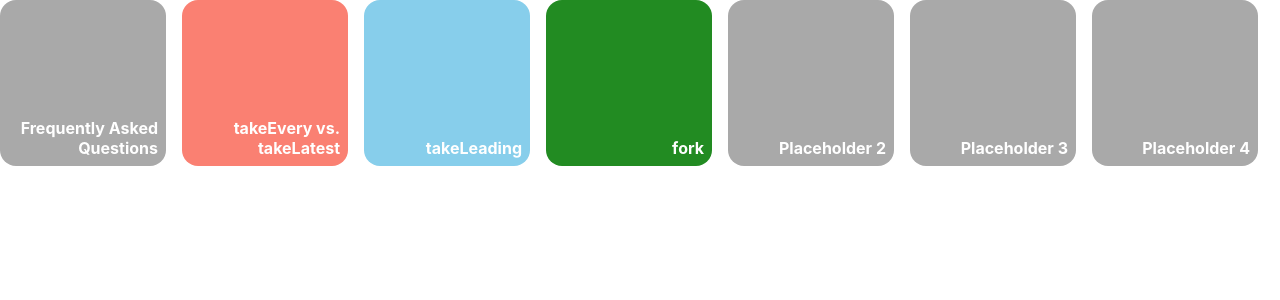
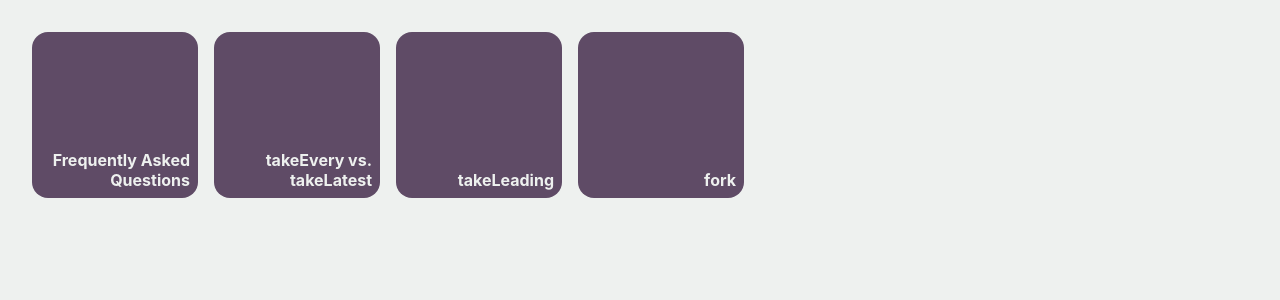
Before and after one commit to andradnl/redux-saga-playground, a React (Create React App) app: page / in a window 1280 px wide. Shown: the top 300 px of the page. Built offline with nearby package versions, Linux system fonts and the light colour scheme.

Commit message:
Move the majority of styles into App.css

```diff
--- a/src/App.css
+++ b/src/App.css
@@ -1,7 +1,91 @@
+:root {
+  --color-blue-light: cornflowerblue;
+  --color-blue-dark: rgb(69, 127, 236);
+  --color-purple-light: rgb(95, 75, 102);
+  --color-purple-dark: rgb(44, 19, 32);
+  --color-grey-light: rgb(238, 241, 239);
+  --color-grey-dark: rgb(186, 179, 189);
+}
+
+a {
+  text-decoration: none;
+  color: var(--color-purple-light);
+}
+
 body {
-  margin: 0
+  margin: 0;
+  background-color: var(--color-grey-light);
 }
+
 .app {
   text-align: center;
-  width: 100vw;
+  padding: 32px;
+  color: var(--color-purple-dark);
 }
+
+.button {
+  border-radius: 16px;
+  padding: 8px 24px;
+  background-color: var(--color-blue-light);
+  border: none;
+  color: var(--color-grey-light);
+  font-weight: bold;
+  font-size: 1rem;
+  cursor: pointer;
+}
+
+.button:hover {
+  background-color: var(--color-blue-dark);
+}
+
+.page-container {
+  display: flex;
+  flex-wrap: wrap;
+  gap: 16px;
+  width: 100%;
+}
+
+.card-small {
+  color: var(--color-grey-light);
+  background-color: var(--color-purple-light);
+  width: 150px;
+  height: 150px;
+  border-radius: 16px;
+  display: flex;
+  justify-content: flex-end;
+  align-items: flex-end;
+  padding: 8px;
+  cursor: pointer;
+}
+
+.card-small:hover {
+  background-color: var(--color-purple-dark);
+  transition: 0.2s background-color ease-in-out;
+}
+
+.card-small > span {
+  font-weight: 700;
+  text-align: right;
+}
+
+.card-large {
+  border-radius: 8px;
+  border: 1px solid lightgrey;
+  display: flex;
+  flex-direction: column;
+  align-items: center;
+  width: 100%;
+}
+
+.card-large-title {
+  width: 100%;
+  border-radius: 6px 6px 0 0;
+  background-color: var(--color-purple-light);
+  color: var(--color-grey-light);
+  font-weight: 600;
+}
+
+.card-large-content {
+  padding: 16px;
+  width: 100%;
+}
--- a/src/App.js
+++ b/src/App.js
@@ -19,7 +19,7 @@ const router = createBrowserRouter([
     path: "/examples/take-leading",
     element: <TakeLeadingExample />,
   },
-  { path: "faq", element: <div>FAQ</div> },
+  { path: "faq", element: <h1>FAQ</h1> },
   { path: "/examples/fork", element: <ForkExample /> },
 ]);
 
--- /dev/null
+++ b/src/components/Button.tsx
@@ -0,0 +1,14 @@
+import * as React from "react";
+
+interface ButtonProps {
+  onClick: () => void;
+  label: string;
+}
+
+export const Button: React.FC<ButtonProps> = ({ onClick, label }) => {
+  return (
+    <button className="button" onClick={onClick}>
+      {label}
+    </button>
+  );
+};
--- a/src/components/Card.tsx
+++ b/src/components/Card.tsx
@@ -2,33 +2,17 @@ import * as React from "react";
 
 interface CardProps {
   title: string;
-  titleBackground: string;
   children: React.ReactNode;
 }
 
 export const Card: React.FC<CardProps> = (props) => {
-  const { title, titleBackground, children } = props;
+  const { title, children } = props;
   return (
-    <div
-      style={{
-        borderRadius: 8,
-        border: "1px solid lightgrey",
-        display: "flex",
-        flexDirection: "column",
-        alignItems: "center",
-        width: "100%",
-      }}
-    >
-      <div
-        style={{
-          width: "100%",
-          borderRadius: "6px 6px 0 0",
-          background: titleBackground,
-        }}
-      >
-        <p>{title}</p>
+    <div className="card-large">
+      <div className="card-large-title">
+        <h2>{title}</h2>
       </div>
-      <div style={{ padding: 8 }}>{children}</div>
+      <div className="card-large-content">{children}</div>
     </div>
   );
 };
--- a/src/pages/EveryLatestExample.tsx
+++ b/src/pages/EveryLatestExample.tsx
@@ -2,6 +2,7 @@ import * as React from "react";
 import { useDispatch, useSelector } from "react-redux";
 
 import { Card } from "../components/Card";
+import { Button } from "../components/Button";
 import { fetchPostsData, selectPosts } from "../redux/posts/slice";
 import { fetchUsersData, selectUsers } from "../redux/users/slice";
 
@@ -17,13 +18,15 @@ export const EveryLatestExample = () => {
   } = useSelector(selectPosts);
 
   return (
-    <div style={{ margin: "0 16px" }}>
+    <div className="page-container">
       <h1>takeEvery vs. takeLatest</h1>
-      <div style={{ display: "flex", width: "100%", gap: 16 }}>
-        <Card title="Take latest users" titleBackground="lightblue">
-          <button onClick={() => dispatch(fetchUsersData())}>
-            Fetch users
-          </button>
+      <div style={{ display: "flex", width: "100%" }}>
+        <Card title="takeLatest users">
+          <Button
+            onClick={() => dispatch(fetchUsersData())}
+            label="Fetch users"
+          />
+
           {usersLoading && <p>Users loading...</p>}
           {users.length > 0 && !usersLoading && (
             <ul>
@@ -33,10 +36,11 @@ export const EveryLatestExample = () => {
             </ul>
           )}
         </Card>
-        <Card title="Take every post" titleBackground="lightgreen">
-          <button onClick={() => dispatch(fetchPostsData())}>
-            Fetch posts
-          </button>
+        <Card title="takeEvery post">
+          <Button
+            onClick={() => dispatch(fetchPostsData())}
+            label="Fetch posts"
+          />
           {postsLoading && <p>Posts loading</p>}
           {posts.length > 0 && !postsLoading && (
             <ul>
--- a/src/pages/ForkExample.tsx
+++ b/src/pages/ForkExample.tsx
@@ -1,6 +1,7 @@
 import * as React from "react";
 import { useDispatch, useSelector } from "react-redux";
 
+import { Button } from "../components/Button";
 import { selectFork, runFork, runFailingFork } from "../redux/fork/slice";
 
 export const ForkExample = () => {
@@ -11,14 +12,18 @@ export const ForkExample = () => {
   } = useSelector(selectFork);
 
   return (
-    <div>
+    <div className="page-container">
       <h1>Fork example</h1>
-      <button onClick={() => dispatch(runFork())}>
-        Initiate successful example
-      </button>
-      <button onClick={() => dispatch(runFailingFork())}>
-        Initiate failing example
-      </button>
+      <div style={{ display: "flex", width: "100%", gap: 16 }}>
+        <Button
+          onClick={() => dispatch(runFork())}
+          label="Initiate successful example"
+        />
+        <Button
+          onClick={() => dispatch(runFailingFork())}
+          label="Initiate failing example"
+        />
+      </div>
       {loading && <p>Saga is being executed</p>}
       {error && <p>{error}</p>}
       {success && <p>Saga has finished successfully</p>}
--- a/src/pages/Home.tsx
+++ b/src/pages/Home.tsx
@@ -3,80 +3,30 @@ import { Link } from "react-router-dom";
 
 interface HomeCardProps {
   title: string;
-  id: string;
-  bgColor: string;
   pageToNavigate?: string;
 }
 
-export const HomeCard = (props: HomeCardProps) => (
-  <Link
-    to={props.pageToNavigate ?? ""}
-    style={{
-      textDecoration: "none",
-    }}
-  >
-    <div
-      style={{
-        background: props.bgColor,
-        width: 150,
-        height: 150,
-        borderRadius: 16,
-        display: "flex",
-        justifyContent: "flex-end",
-        alignItems: "flex-end",
-        padding: 8,
-        cursor: "pointer",
-      }}
-    >
-      <span
-        style={{
-          color: "white",
-          fontWeight: "bold",
-          textAlign: "right",
-        }}
-      >
-        {props.title}
-      </span>
+export const HomeCard = ({ pageToNavigate, title }: HomeCardProps) => (
+  <Link to={pageToNavigate ?? ""}>
+    <div className="card-small">
+      <span>{title}</span>
     </div>
   </Link>
 );
 
+const cards = [
+  { title: "Frequently Asked Questions", page: "/faq" },
+  { title: "takeEvery vs. takeLatest", page: "/examples/every-latest" },
+  { title: "takeLeading", page: "/examples/take-leading" },
+  { title: "fork", page: "/examples/fork" },
+];
+
 export const Home = () => {
   return (
-    <div
-      style={{
-        display: "flex",
-        flexWrap: "wrap",
-        gap: 16,
-      }}
-    >
-      <HomeCard
-        title="Frequently Asked Questions"
-        bgColor="darkgrey"
-        id="home"
-        pageToNavigate="/faq"
-      />
-      <HomeCard
-        title="takeEvery vs. takeLatest"
-        bgColor="salmon"
-        id="take-every-take-latest"
-        pageToNavigate="/examples/every-latest"
-      />
-      <HomeCard
-        title="takeLeading"
-        bgColor="skyblue"
-        id="take"
-        pageToNavigate="/examples/take-leading"
-      />
-      <HomeCard
-        title="fork"
-        bgColor="forestgreen"
-        id="fork"
-        pageToNavigate="/examples/fork"
-      />
-      <HomeCard title="Placeholder 2" bgColor="darkgrey" id="p2" />
-      <HomeCard title="Placeholder 3" bgColor="darkgrey" id="p3" />
-      <HomeCard title="Placeholder 4" bgColor="darkgrey" id="p4" />
+    <div className="page-container">
+      {cards.map(({ title, page }) => (
+        <HomeCard title={title} pageToNavigate={page} />
+      ))}
     </div>
   );
 };
```
